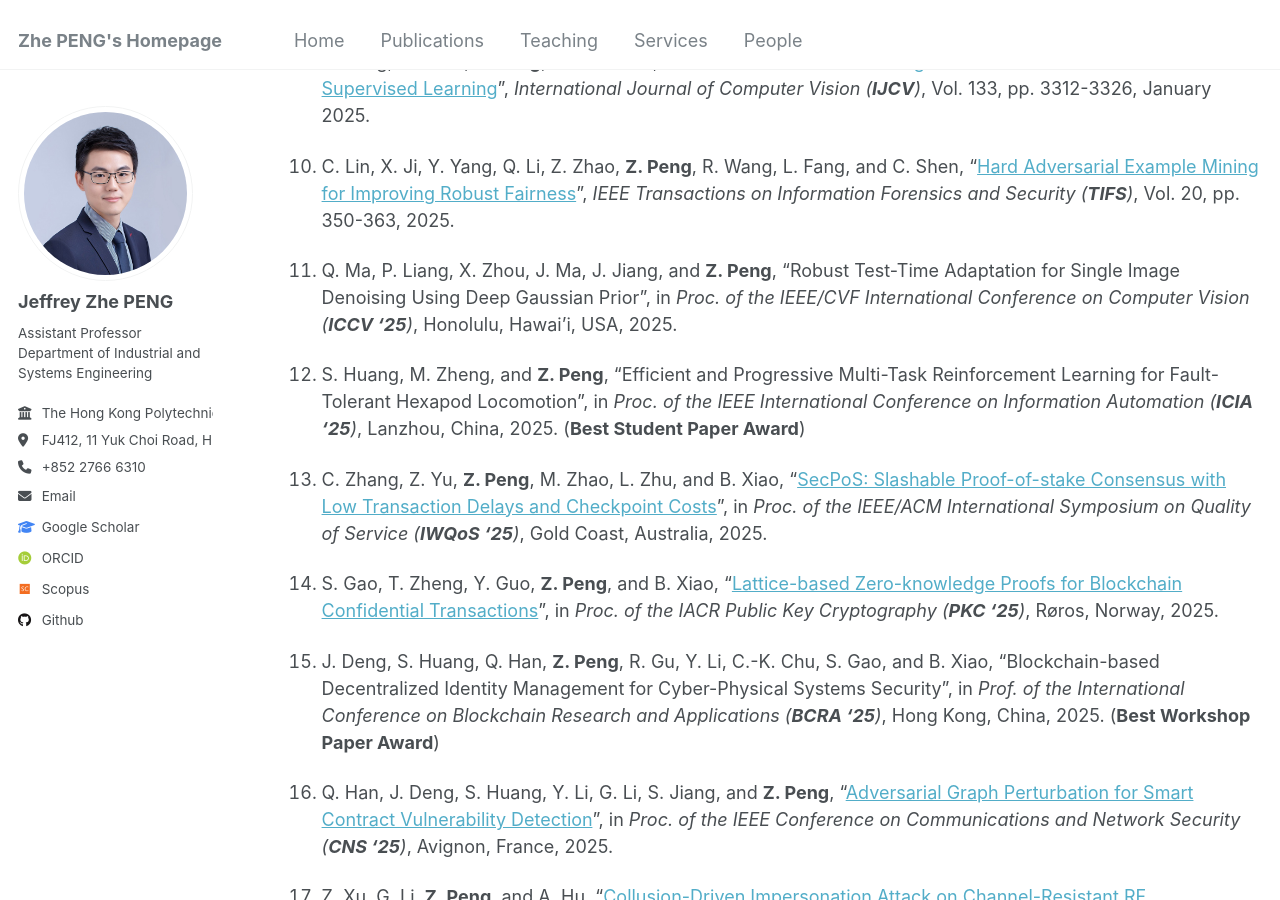
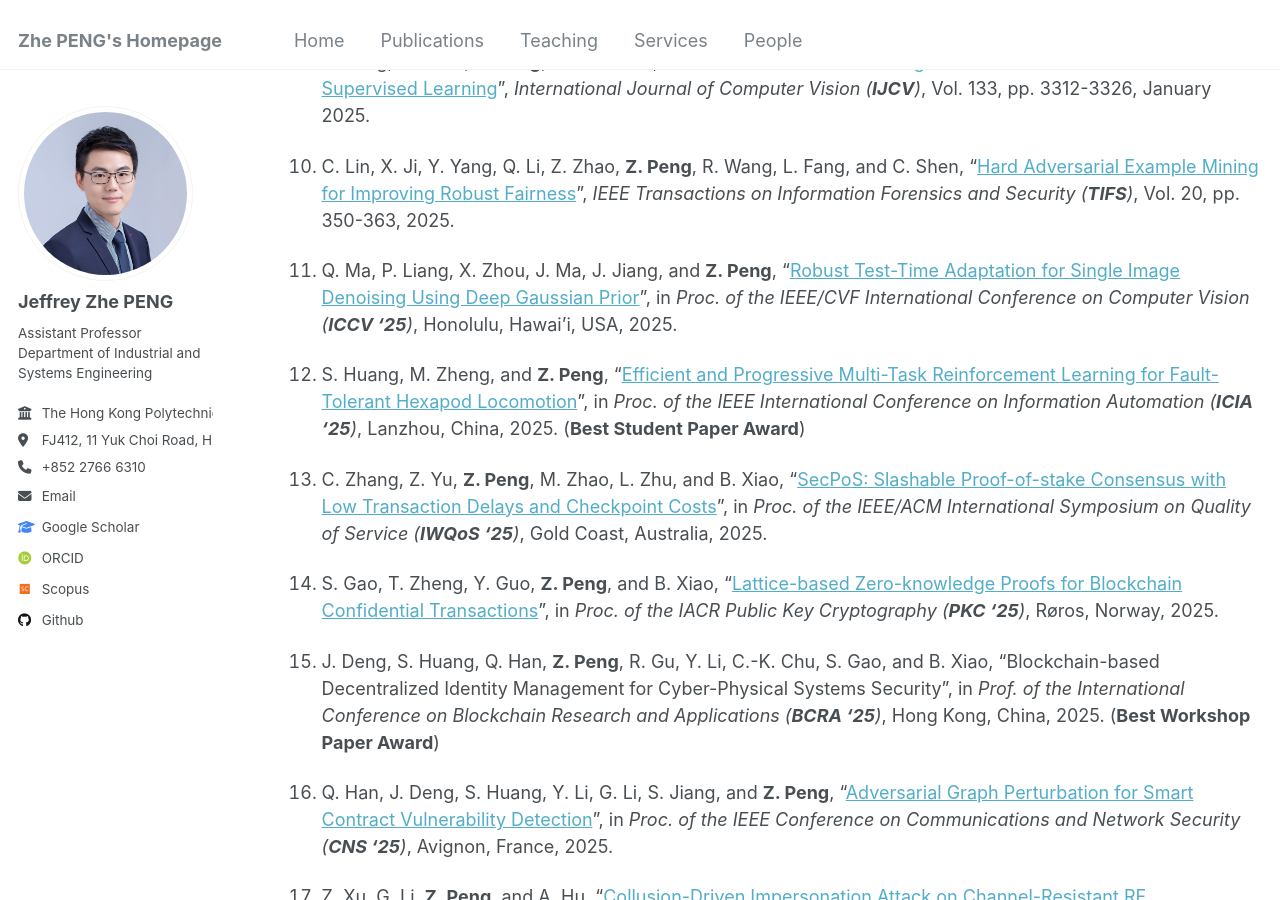
Before and after one commit to PENG-Zhe/peng-zhe.github.io, a Jekyll site: the page built from _pages/publications.md, in a window 1280 px wide and 900 px high, scrolled down 858 px. Built offline with Jekyll 4.4.1, drawn with Linux system fonts in a browser that asks for light colours; some web fonts are replaced; part of the change alters nothing that is shown.

```diff
--- a/_pages/publications.md
+++ b/_pages/publications.md
@@ -24,9 +24,9 @@ layout: archive
 
 1. C. Lin, X. Ji, Y. Yang, Q. Li, Z. Zhao, **Z. Peng**, R. Wang, L. Fang, and C. Shen, "[Hard Adversarial Example Mining for Improving Robust Fairness](https://ieeexplore.ieee.org/document/10795188)", _IEEE Transactions on Information Forensics and Security (**TIFS**)_, Vol. 20, pp. 350-363, 2025.
 
-1. Q. Ma, P. Liang, X. Zhou, J. Ma, J. Jiang, and **Z. Peng**, "Robust Test-Time Adaptation for Single Image Denoising Using Deep Gaussian Prior", in _Proc. of the IEEE/CVF International Conference on Computer Vision (**ICCV '25**)_, Honolulu, Hawai'i, USA, 2025.
+1. Q. Ma, P. Liang, X. Zhou, J. Ma, J. Jiang, and **Z. Peng**, "[Robust Test-Time Adaptation for Single Image Denoising Using Deep Gaussian Prior](https://openaccess.thecvf.com/content/ICCV2025/html/Ma_Robust_Test-Time_Adaptation_for_Single_Image_Denoising_Using_Deep_Gaussian_ICCV_2025_paper.html)", in _Proc. of the IEEE/CVF International Conference on Computer Vision (**ICCV '25**)_, Honolulu, Hawai'i, USA, 2025.
 
-1. S. Huang, M. Zheng, and **Z. Peng**, "Efficient and Progressive Multi-Task Reinforcement Learning for Fault-Tolerant Hexapod Locomotion", in _Proc. of the IEEE International Conference on Information Automation (**ICIA '25**)_, Lanzhou, China, 2025. (**Best Student Paper Award**)
+1. S. Huang, M. Zheng, and **Z. Peng**, "[Efficient and Progressive Multi-Task Reinforcement Learning for Fault-Tolerant Hexapod Locomotion](https://ieeexplore.ieee.org/document/11277920)", in _Proc. of the IEEE International Conference on Information Automation (**ICIA '25**)_, Lanzhou, China, 2025. (**Best Student Paper Award**)
 
 1. C. Zhang, Z. Yu, **Z. Peng**, M. Zhao, L. Zhu, and B. Xiao, "[SecPoS: Slashable Proof-of-stake Consensus with Low Transaction Delays and Checkpoint Costs](https://ieeexplore.ieee.org/document/11143512)", in _Proc. of the IEEE/ACM International Symposium on Quality of Service (**IWQoS '25**)_, Gold Coast, Australia, 2025.
 
```
